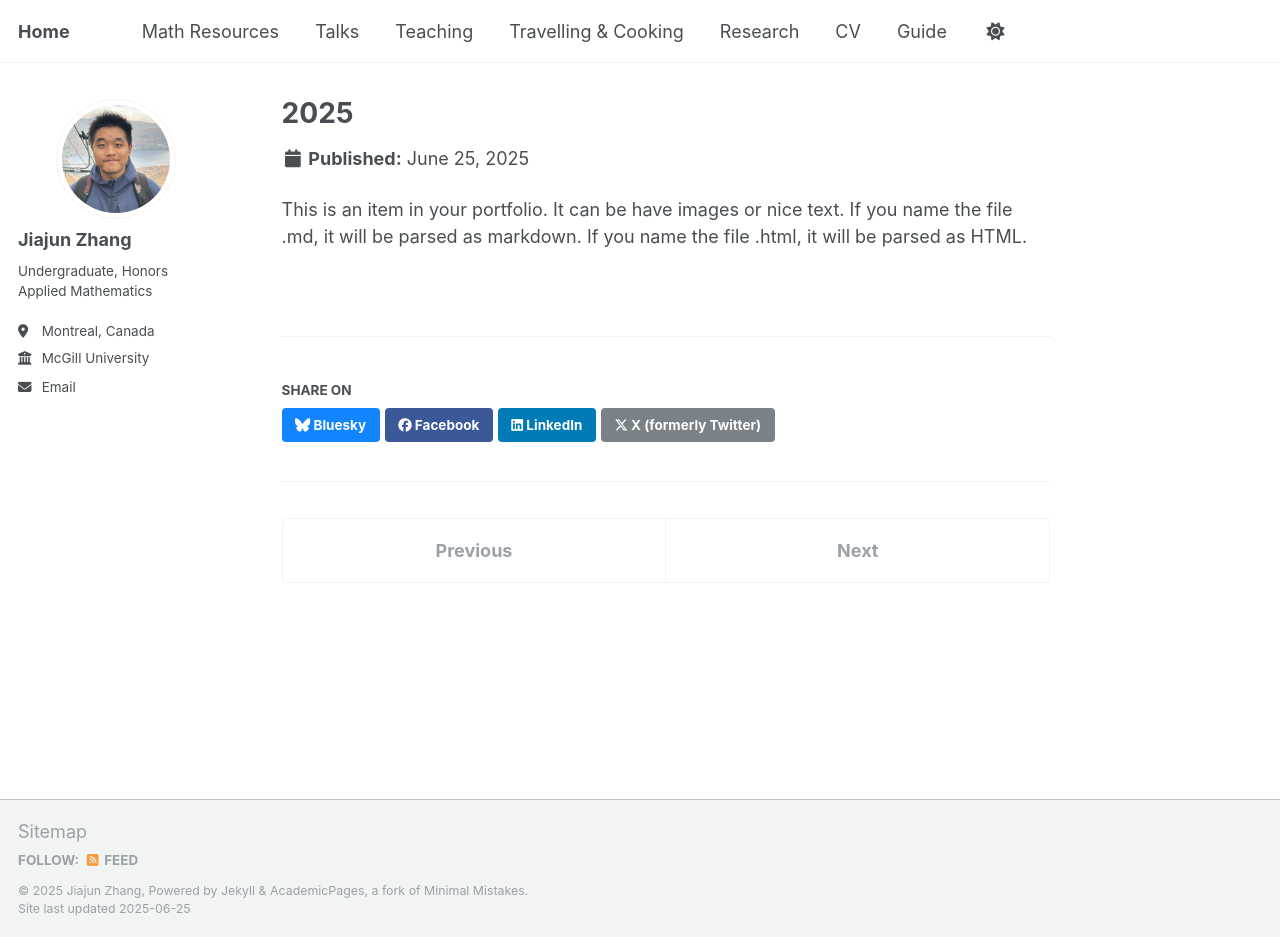
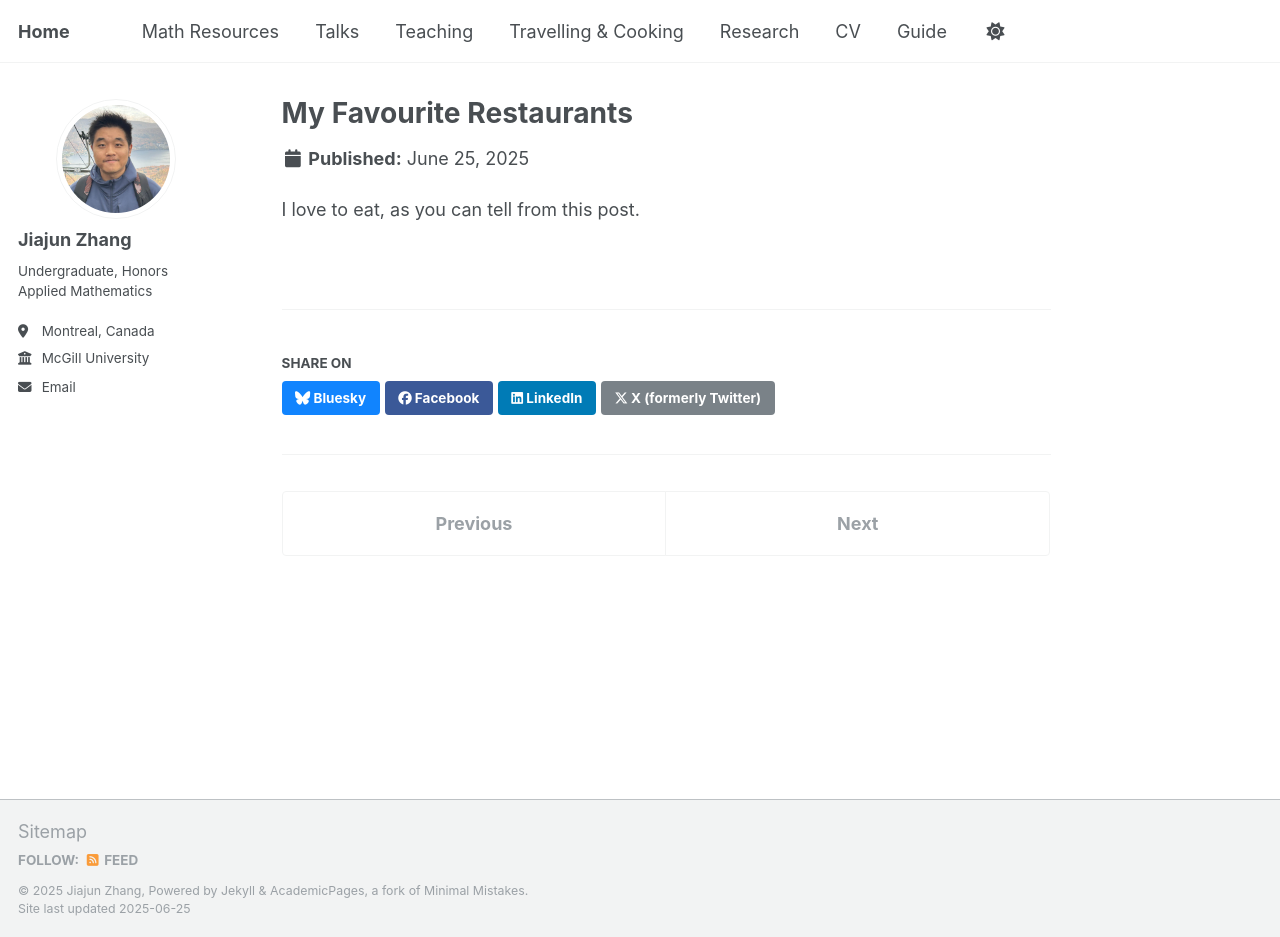
Before and after one commit to JohanssonRein/JohanssonRein.github.io, a Jekyll site: the page built from _portfolio/portfolio-1.md, in a window 1280 px wide and 937 px high. Built offline with Jekyll 4.4.1, drawn with Linux system fonts in a browser that asks for light colours.

Commit message:
Update portfolio-1.md

```diff
--- a/_portfolio/portfolio-1.md
+++ b/_portfolio/portfolio-1.md
@@ -1,7 +1,7 @@
 ---
-title: "2025"
-excerpt: "Short description of portfolio item number 1<br/><img src='/images/500x300.png'>"
+title: "My Favourite Restaurants"
+excerpt: "Where To Eat at Montreal<br/><img src='/images/mcgill.jpg'>"
 collection: portfolio
 ---
 
-This is an item in your portfolio. It can be have images or nice text. If you name the file .md, it will be parsed as markdown. If you name the file .html, it will be parsed as HTML.
+I love to eat, as you can tell from this post.
```
